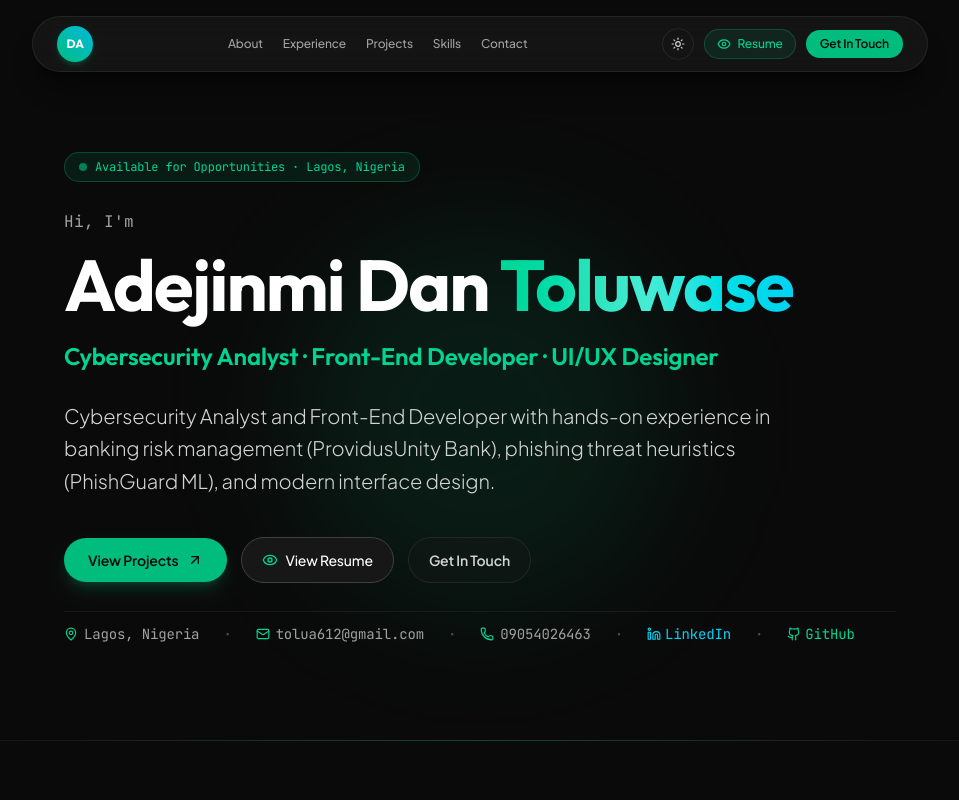
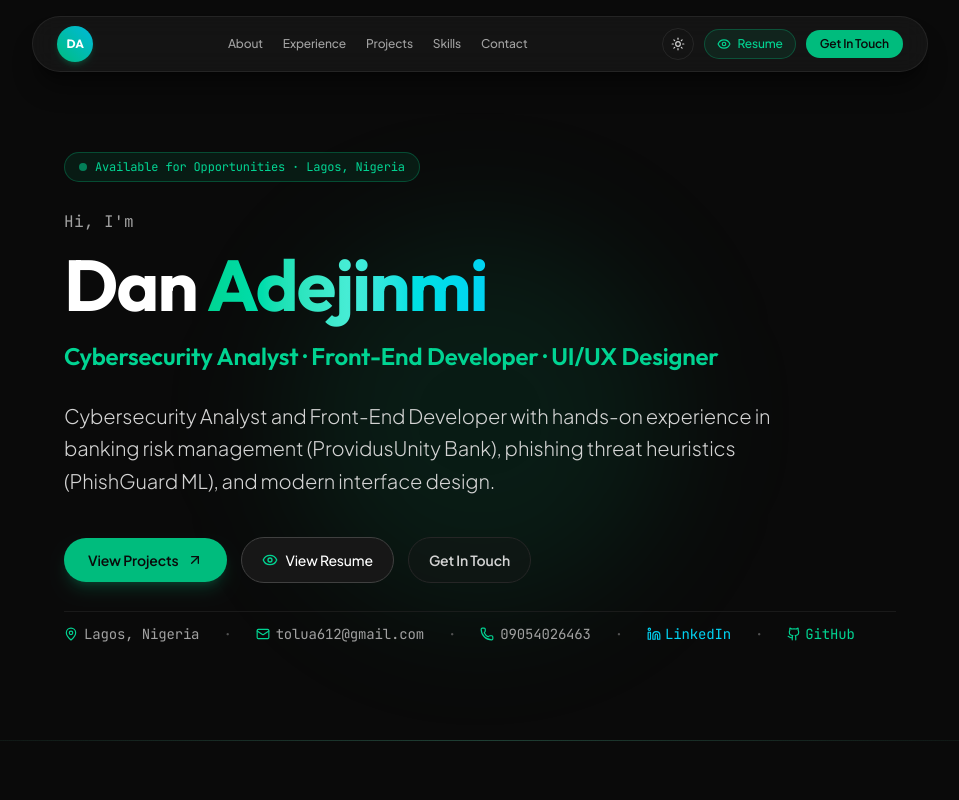
Before and after one commit to Itsjust-dan/Dan-s-Portfolio, a React (Vite) app: page / in a window 1280 px wide. Shown: the top 800 px of the page, without its empty margins (160-1119 px from the left). Built offline with nearby package versions, Linux system fonts and the light colour scheme.

Commit message:
refactor: update display name to Dan Adejinmi
Standardize the portfolio branding by updating the full name across the UI components, metadata, and resume file.

```diff
--- a/index.html
+++ b/index.html
@@ -3,10 +3,10 @@
   <head>
     <meta charset="UTF-8" />
     <meta name="viewport" content="width=device-width, initial-scale=1.0" />
-    <title>Adejinmi Dan Toluwase | Cybersecurity Analyst & Front-End Developer</title>
-    <meta name="description" content="Portfolio of Adejinmi Dan Toluwase - Aspiring Cybersecurity Analyst with Risk Management experience at ProvidusUnity Bank, Creator of PhishGuard, Front-End Developer, and UI/UX Designer." />
-    <meta property="og:title" content="Adejinmi Dan Toluwase | Cybersecurity Analyst & Front-End Developer" />
-    <meta property="og:description" content="Portfolio of Adejinmi Dan Toluwase - Aspiring Cybersecurity Analyst with Risk Management experience at ProvidusUnity Bank, Creator of PhishGuard, Front-End Developer, and UI/UX Designer." />
+    <title>Dan Adejinmi | Cybersecurity Analyst & Front-End Developer</title>
+    <meta name="description" content="Portfolio of Dan Adejinmi - Aspiring Cybersecurity Analyst with Risk Management experience at ProvidusUnity Bank, Creator of PhishGuard, Front-End Developer, and UI/UX Designer." />
+    <meta property="og:title" content="Dan Adejinmi | Cybersecurity Analyst & Front-End Developer" />
+    <meta property="og:description" content="Portfolio of Dan Adejinmi - Aspiring Cybersecurity Analyst with Risk Management experience at ProvidusUnity Bank, Creator of PhishGuard, Front-End Developer, and UI/UX Designer." />
     <meta property="og:type" content="website" />
     <meta name="twitter:card" content="summary_large_image" />
     <link rel="preconnect" href="https://fonts.googleapis.com">
--- a/src/components/CredentialsSection.tsx
+++ b/src/components/CredentialsSection.tsx
@@ -134,7 +134,7 @@ export const CredentialsSection: React.FC<CredentialsSectionProps> = ({ isDark,
                   <button
                     onClick={() => {
                       if (onOpenCertificate) {
-                        onOpenCertificate(personalInfo.gmcpnCertificateUrl, 'GMCPN Certificate — Adejinmi Dan Toluwase');
+                        onOpenCertificate(personalInfo.gmcpnCertificateUrl, `GMCPN Certificate — ${personalInfo.name}`);
                       } else {
                         window.open(personalInfo.gmcpnCertificateUrl, '_blank');
                       }
--- a/src/components/Footer.tsx
+++ b/src/components/Footer.tsx
@@ -9,7 +9,7 @@ export const Footer: React.FC<FooterProps> = ({ isDark }) => {
     <footer className={`py-8 text-center text-xs font-['JetBrains_Mono'] ${
       isDark ? 'text-neutral-500 bg-[#0a0a0a]' : 'text-neutral-400 bg-neutral-50'
     }`}>
-      <p>© {new Date().getFullYear()} Adejinmi Dan Toluwase</p>
+      <p>© {new Date().getFullYear()} Dan Adejinmi</p>
     </footer>
   );
 };
--- a/src/components/Hero.tsx
+++ b/src/components/Hero.tsx
@@ -31,9 +31,9 @@ export const Hero: React.FC<HeroProps> = ({ isDark, onOpenResume }) => {
             <h1 className={`text-4xl sm:text-6xl md:text-7xl font-bold tracking-tight font-['Outfit'] leading-[1.08] ${
               isDark ? 'text-white' : 'text-neutral-900'
             }`}>
-              Adejinmi Dan{' '}
+              Dan{' '}
               <span className="text-transparent bg-clip-text bg-gradient-to-r from-emerald-400 via-teal-300 to-cyan-400">
-                Toluwase
+                Adejinmi
               </span>
             </h1>
             <p className="text-lg sm:text-2xl font-semibold text-emerald-400 font-['Outfit'] pt-1">
--- a/src/data/portfolioData.ts
+++ b/src/data/portfolioData.ts
@@ -11,7 +11,7 @@ export const heroUserPhoto = '/assets/aistudio/Daan_18f7fc8c.jpeg';
 export { heroPortrait, projectBankingRisk, projectFintechUi, projectSocMonitor, projectGoRideUi };
 
 export const personalInfo = {
-  name: 'Adejinmi Dan Toluwase',
+  name: 'Dan Adejinmi',
   preferredName: 'Dan Adejinmi',
   tagline: 'Cybersecurity Analyst · Front-End Developer · UI/UX Designer',
   email: 'tolua612@gmail.com',
```
Also changed, not shown: 1 other file (tests, documents, lock files or other folders).
